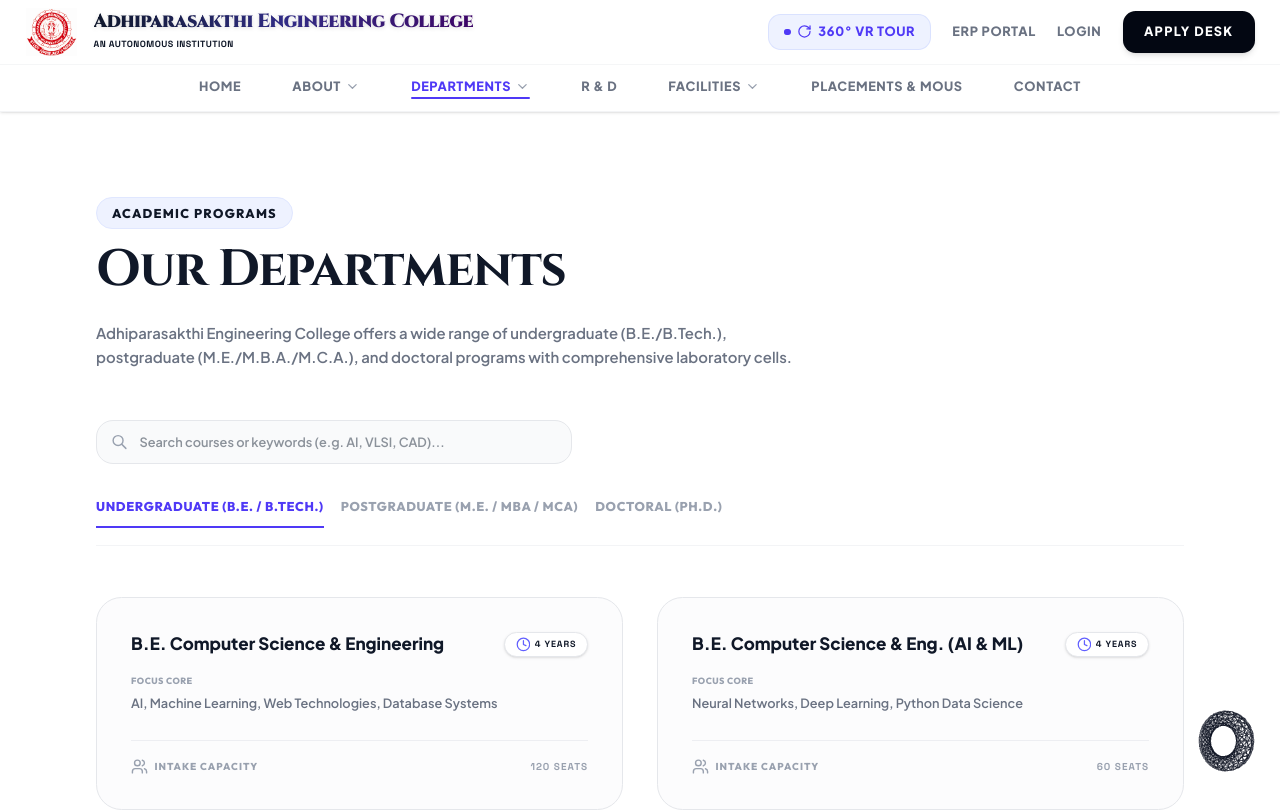
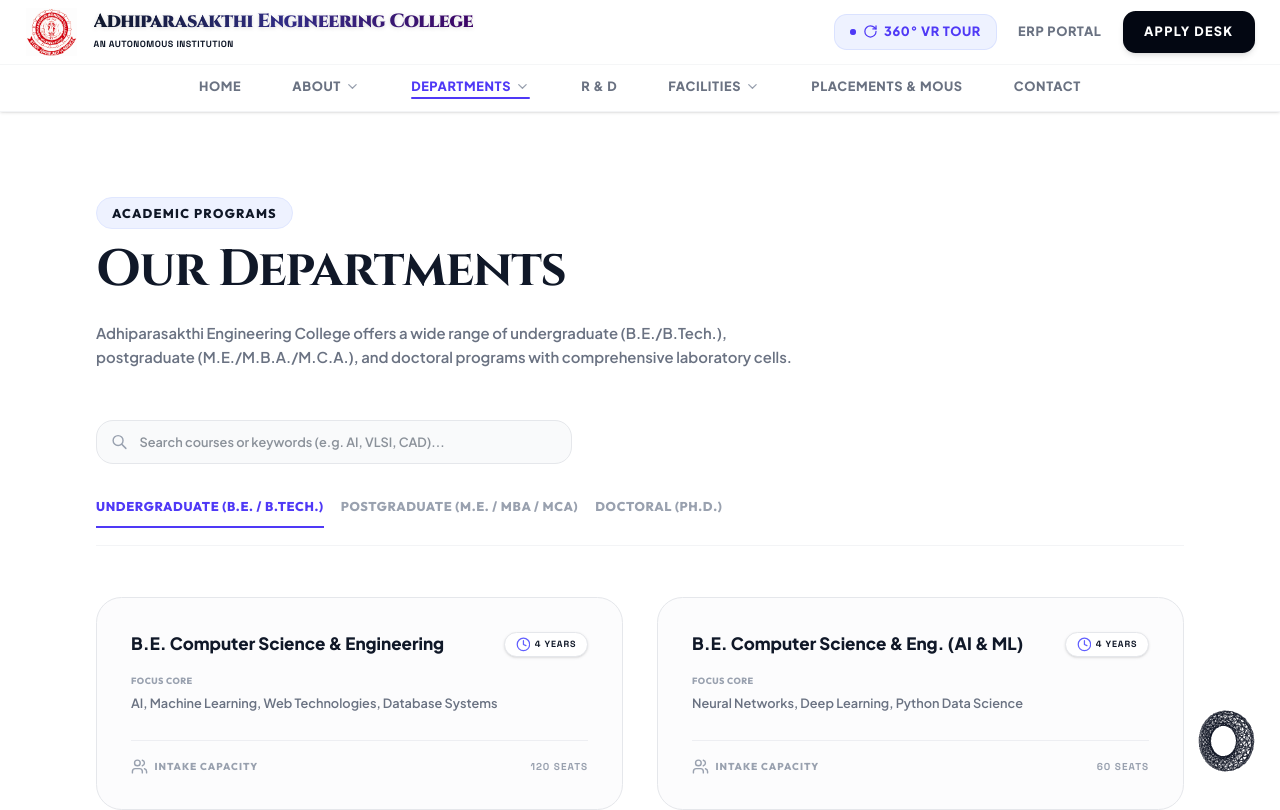
Before and after one commit to aimllab1/Apec, a React (Vite) app: page /departments in a window 1280 px wide. Shown: the top 810 px of the page. Built offline with nearby package versions, Linux system fonts and the light colour scheme; a web font is replaced by a local one.

Commit message:
Hide public login link from header and mobile menu

```diff
--- a/src/App.jsx
+++ b/src/App.jsx
@@ -221,7 +221,7 @@
                     >
                       ERP Portal
                     </a>
-                    {localStorage.getItem('is_logged_in') === 'true' ? (
+                    {localStorage.getItem('is_logged_in') === 'true' && (
                       <div className="flex items-center gap-3">
                         <span className="text-xs font-extrabold text-indigo-650 bg-indigo-50 px-3 py-1.5 rounded-xl border border-indigo-100 flex items-center gap-1.5 select-none animate-fade-in">
                           <span className="w-1.5 h-1.5 rounded-full bg-emerald-500 animate-pulse" />
@@ -238,13 +238,6 @@
                           Logout
                         </button>
                       </div>
-                    ) : (
-                      <Link
-                        to="/login"
-                        className="text-xs font-extrabold uppercase tracking-wider text-gray-500 hover:text-indigo-600 transition-colors nav-link-dynamic"
-                      >
-                        Login
-                      </Link>
                     )}
                     <Link
                       to="/contact"
@@ -467,7 +460,7 @@
                   >
                     ERP Portal
                   </a>
-                  {localStorage.getItem('is_logged_in') === 'true' ? (
+                  {localStorage.getItem('is_logged_in') === 'true' && (
                     <div className="flex items-center justify-between py-1 border-b border-gray-50">
                       <span className="text-sm font-bold text-indigo-650 flex items-center gap-1.5 select-none">
                         <span className="w-1.5 h-1.5 rounded-full bg-emerald-500 animate-pulse" />
@@ -485,14 +478,6 @@
                         Logout
                       </button>
                     </div>
-                  ) : (
-                    <Link
-                      to="/login"
-                      onClick={() => setMobileMenuOpen(false)}
-                      className="text-sm font-semibold text-gray-500 hover:text-indigo-600 transition-colors"
-                    >
-                      Login
-                    </Link>
                   )}
                   <Link to="/contact" onClick={() => setMobileMenuOpen(false)} className="text-sm font-semibold text-gray-500">Contact</Link>
 
```
